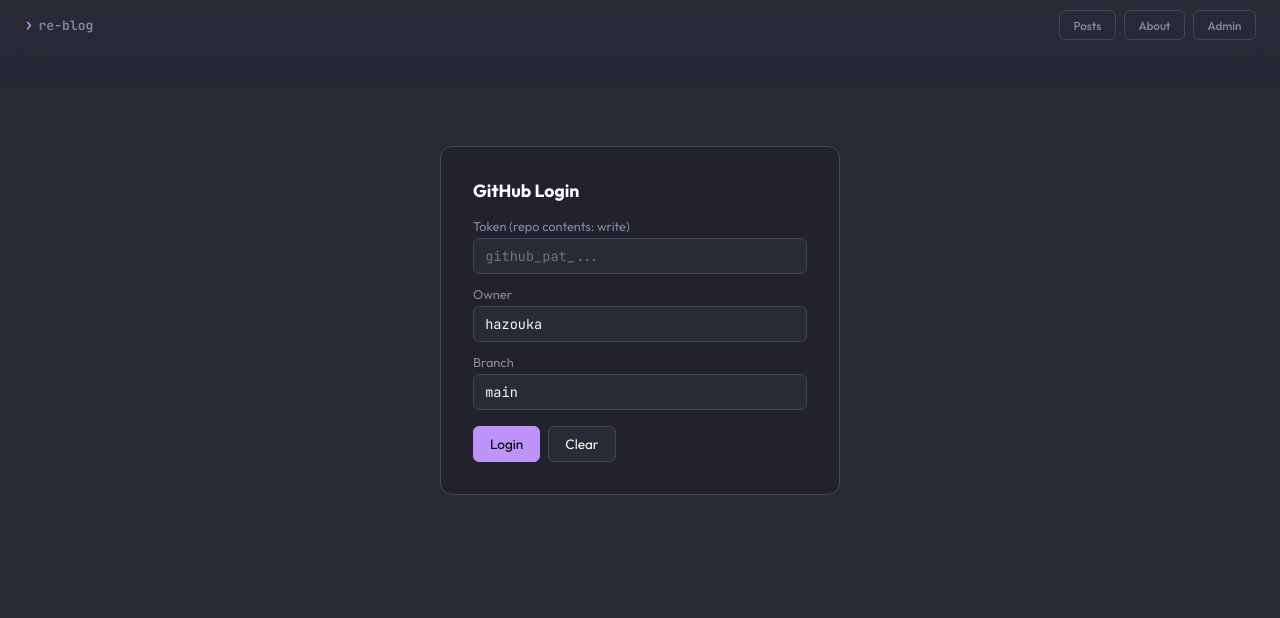
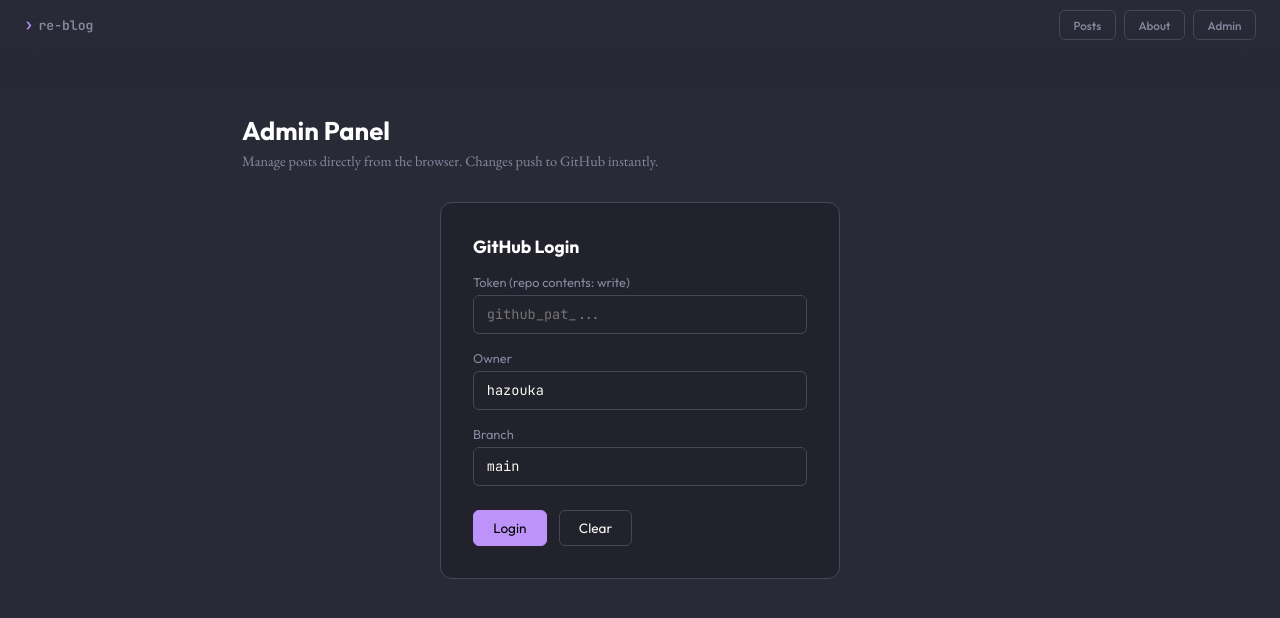
Before and after one commit to hazouka/hazouka.github.io, a Jekyll site: the page built from admin.html, in a window 1280 px wide and 900 px high. Shown: the top 618 px of the window. Built offline with Jekyll 4.4.1, drawn with Linux system fonts in a browser that asks for light colours; nearby versions of some CDN libraries; a style sheet for code colours, icons or effects is not loaded.

Commit message:
Restore simple form admin with toggle preview, add URL auto-edit

```diff
--- a/admin.html
+++ b/admin.html
@@ -4,132 +4,128 @@
 ---
 
 <style>
+  .admin-wrap { max-width: 900px; margin: 0 auto; }
+  .admin-wrap h1 { font-family: var(--font-ui); font-size: 1.6rem; color: var(--text-head); margin-bottom: 0.25rem; }
+  .admin-wrap p { color: var(--text-dim); margin-bottom: 2rem; font-size: 0.9rem; }
+  .admin-form { display: flex; flex-direction: column; gap: 1rem; }
+  .admin-form label { font-family: var(--font-ui); font-size: 0.8rem; color: var(--text-dim); display: block; margin-bottom: 0.3rem; }
+  .admin-form input, .admin-form textarea, .admin-form select {
+    width: 100%; padding: 0.6rem 0.8rem; background: var(--bg-alt);
+    border: 1px solid var(--border); border-radius: var(--radius);
+    color: var(--text); font-family: var(--font-mono); font-size: 0.85rem; outline: none;
+  }
+  .admin-form input:focus, .admin-form textarea:focus { border-color: var(--accent); }
+  .admin-form textarea { min-height: 300px; resize: vertical; line-height: 1.6; }
+  .form-row { display: grid; grid-template-columns: 1fr 1fr 1fr; gap: 1rem; }
+  .admin-actions { display: flex; gap: 0.75rem; margin-top: 0.5rem; flex-wrap: wrap; }
+  .admin-actions button { padding: 0.5rem 1.2rem; border: 1px solid var(--border); border-radius: var(--radius); background: var(--bg-alt); color: var(--text); font-family: var(--font-ui); font-size: 0.85rem; cursor: pointer; }
+  .admin-actions button:hover { background: var(--bg-hover); }
+  .admin-actions .primary { background: var(--accent); color: #000; border-color: var(--accent); }
+  .admin-actions .primary:hover { filter: brightness(1.1); }
+  .admin-actions .danger { border-color: var(--d-red); color: var(--d-red); }
+
   .admin-login { max-width: 400px; margin: 2rem auto; padding: 2rem; background: var(--bg-alt); border-radius: var(--radius-lg); border: 1px solid var(--border); }
   .admin-login h2 { font-family: var(--font-ui); font-size: 1.1rem; color: var(--text-head); margin-bottom: 1rem; }
-  .admin-login .field { margin-bottom: 0.75rem; }
-  .admin-login label { font-family: var(--font-ui); font-size: 0.8rem; color: var(--text-dim); display: block; margin-bottom: 0.25rem; }
-  .admin-login input { width: 100%; padding: 0.5rem 0.7rem; background: var(--bg); border: 1px solid var(--border); border-radius: var(--radius); color: var(--text); font-family: var(--font-mono); font-size: 0.85rem; outline: none; box-sizing: border-box; }
-  .admin-login input:focus { border-color: var(--accent); }
-  .admin-login .actions { display: flex; gap: 0.5rem; margin-top: 1rem; }
-  .admin-login .actions button { padding: 0.5rem 1rem; border: 1px solid var(--border); border-radius: var(--radius); background: var(--bg); color: var(--text); font-family: var(--font-ui); font-size: 0.85rem; cursor: pointer; }
-  .admin-login .actions button:hover { background: var(--bg-hover); }
-  .admin-login .actions .primary { background: var(--accent); color: #000; border-color: var(--accent); }
-  .admin-login .actions .primary:hover { filter: brightness(1.1); }
+  .admin-login .form-row { grid-template-columns: 1fr; }
 
-  .admin-editor { display: none; }
-  .admin-editor h1 { font-family: var(--font-ui); font-size: 1.4rem; color: var(--text-head); margin-bottom: 0.25rem; }
-  .admin-editor > p { color: var(--text-dim); margin-bottom: 1.5rem; font-size: 0.9rem; }
-  .admin-toolbar { display: flex; gap: 0.5rem; align-items: center; flex-wrap: wrap; margin-bottom: 0.75rem; }
-  .admin-toolbar button { padding: 0.4rem 0.9rem; border: 1px solid var(--border); border-radius: var(--radius); background: var(--bg-alt); color: var(--text); font-family: var(--font-ui); font-size: 0.8rem; cursor: pointer; }
-  .admin-toolbar button:hover { background: var(--bg-hover); }
-  .admin-toolbar .primary { background: var(--accent); color: #000; border-color: var(--accent); }
-  .admin-toolbar .primary:hover { filter: brightness(1.1); }
-  .admin-toolbar .danger { border-color: var(--d-red); color: var(--d-red); }
-  .admin-toolbar .danger:hover { background: rgba(255,85,85,0.1); }
-  .admin-toolbar .status { margin-left: auto; font-family: var(--font-mono); font-size: 0.75rem; color: var(--text-dim); }
-
-  .admin-meta { display: flex; gap: 0.75rem; margin-bottom: 0.75rem; flex-wrap: wrap; }
-  .admin-meta input { padding: 0.4rem 0.7rem; background: var(--bg-alt); border: 1px solid var(--border); border-radius: var(--radius); color: var(--text); font-family: var(--font-mono); font-size: 0.82rem; outline: none; }
-  .admin-meta input:focus { border-color: var(--accent); }
-  .admin-meta input[type="text"] { flex: 1; min-width: 150px; }
-  .admin-meta input[type="date"] { width: 140px; }
-  .admin-meta input[name="tags"] { width: 200px; }
-
-  .admin-split { display: grid; grid-template-columns: 1fr 1fr; gap: 1rem; margin-bottom: 0.75rem; }
-  .admin-split textarea { width: 100%; height: 55vh; padding: 0.8rem; background: var(--bg-alt); border: 1px solid var(--border); border-radius: var(--radius); color: var(--text); font-family: var(--font-mono); font-size: 0.82rem; line-height: 1.6; resize: vertical; outline: none; box-sizing: border-box; }
-  .admin-split textarea:focus { border-color: var(--accent); }
-  .admin-split .preview-pane { overflow-y: auto; height: 55vh; border: 1px solid var(--border); border-radius: var(--radius); background: var(--bg-alt); }
-  .admin-split .preview-pane .markdown-body { padding: 0.8rem; font-size: 0.9rem; }
-  .admin-split .preview-pane .markdown-body pre { font-size: 0.78rem; }
-  .admin-split .preview-pane .markdown-body img { max-width: 100%; }
-
-  .admin-msg { padding: 0.5rem 1rem; border-radius: var(--radius); font-family: var(--font-ui); font-size: 0.85rem; margin-bottom: 0.75rem; display: none; }
-  .admin-msg.ok { display: block; background: rgba(80, 250, 123, 0.1); border: 1px solid rgba(80, 250, 123, 0.2); color: var(--d-green); }
-  .admin-msg.err { display: block; background: rgba(255, 85, 85, 0.1); border: 1px solid rgba(255, 85, 85, 0.2); color: var(--d-red); }
-
-  .admin-posts { margin-top: 2rem; padding-top: 1.5rem; border-top: 1px solid var(--border); }
-  .admin-posts h2 { font-family: var(--font-ui); font-size: 1rem; color: var(--text-head); margin-bottom: 0.75rem; }
-  .admin-post-item { display: flex; align-items: center; justify-content: space-between; padding: 0.5rem 0.75rem; border: 1px solid var(--border); border-radius: var(--radius); margin-bottom: 0.4rem; background: var(--bg-alt); }
-  .admin-post-item .p-title { font-family: var(--font-ui); font-size: 0.85rem; color: var(--text); }
-  .admin-post-item .p-path { font-family: var(--font-mono); font-size: 0.7rem; color: var(--text-dim); margin-left: 0.5rem; }
-  .admin-post-item .p-actions { display: flex; gap: 0.3rem; }
-  .admin-post-item .p-actions button { padding: 0.2rem 0.5rem; font-size: 0.7rem; border: 1px solid var(--border); border-radius: 4px; background: var(--bg); color: var(--text); cursor: pointer; }
-  .admin-post-item .p-actions button:hover { background: var(--bg-hover); }
-  .admin-post-item .p-actions .del { color: var(--d-red); border-color: var(--d-red); }
-
-  .slug-preview { font-family: var(--font-mono); font-size: 0.7rem; color: var(--text-mute); margin-bottom: 0.5rem; }
-
-  @media (max-width: 768px) { .admin-split { grid-template-columns: 1fr; } .admin-split textarea { height: 30vh; } .admin-split .preview-pane { height: 40vh; } .admin-meta { flex-direction: column; } .admin-meta input[type="date"] { width: 100%; } .admin-meta input[name="tags"] { width: 100%; } }
+  .admin-posts { margin-top: 2rem; }
+  .admin-posts h2 { font-family: var(--font-ui); font-size: 1.1rem; color: var(--text-head); margin-bottom: 1rem; }
+  .admin-post-item { display: flex; align-items: center; justify-content: space-between; padding: 0.6rem 0.8rem; border: 1px solid var(--border); border-radius: var(--radius); margin-bottom: 0.5rem; background: var(--bg-alt); }
+  .admin-post-item .title { font-family: var(--font-ui); font-size: 0.9rem; color: var(--text); }
+  .admin-post-item .date { font-family: var(--font-mono); font-size: 0.75rem; color: var(--text-dim); margin-left: 0.75rem; }
+  .admin-post-item .actions { display: flex; gap: 0.4rem; }
+  .admin-post-item .actions button { padding: 0.25rem 0.6rem; font-size: 0.75rem; }
+  .admin-msg { padding: 0.6rem 1rem; border-radius: var(--radius); font-family: var(--font-ui); font-size: 0.85rem; margin-bottom: 1rem; }
+  .admin-msg.ok { background: rgba(80, 250, 123, 0.1); border: 1px solid rgba(80, 250, 123, 0.2); color: var(--d-green); }
+  .admin-msg.err { background: rgba(255, 85, 85, 0.1); border: 1px solid rgba(255, 85, 85, 0.2); color: var(--d-red); }
+  .slug-preview { font-family: var(--font-mono); font-size: 0.75rem; color: var(--text-mute); margin-top: 0.25rem; }
+  .admin-preview { margin-top: 1rem; padding: 1rem; background: var(--bg-alt); border: 1px solid var(--border); border-radius: var(--radius); }
+  .admin-preview h3 { font-family: var(--font-ui); font-size: 0.9rem; color: var(--text-dim); margin-bottom: 0.5rem; }
+  .admin-preview .markdown-body { font-size: 0.9rem; }
+  @media (max-width: 600px) { .form-row { grid-template-columns: 1fr; } }
 </style>
 
-<div id="adminApp">
-  <div id="adminMsg" class="admin-msg"></div>
+<div class="admin-wrap" id="adminApp">
+  <h1>Admin Panel</h1>
+  <p>Manage posts directly from the browser. Changes push to GitHub instantly.</p>
+
+  <div id="adminMsg" class="admin-msg" style="display:none"></div>
 
   <!-- Login -->
   <div id="loginSection" class="admin-login">
     <h2>GitHub Login</h2>
-    <div class="field">
+    <div class="admin-form">
+      <div class="form-row">
+        <div>
           <label for="ghToken">Token (repo contents: write)</label>
           <input type="password" id="ghToken" placeholder="github_pat_..." autocomplete="off">
         </div>
-    <div class="field">
+        <div>
           <label for="ghOwner">Owner</label>
           <input type="text" id="ghOwner" value="hazouka">
         </div>
-    <div class="field">
+        <div>
           <label for="ghBranch">Branch</label>
           <input type="text" id="ghBranch" value="main">
         </div>
-    <div class="actions">
+      </div>
+      <div class="admin-actions">
         <button class="primary" id="loginBtn">Login</button>
         <button id="clearLoginBtn">Clear</button>
       </div>
     </div>
-
-  <!-- Editor -->
-  <div id="editorSection" class="admin-editor">
-    <div style="display:flex;align-items:center;justify-content:space-between;flex-wrap:wrap;gap:0.5rem">
-      <h1>New Post</h1>
-      <button id="newPostBtn" style="padding:0.35rem 0.8rem;border:1px solid var(--border);border-radius:var(--radius);background:var(--bg-alt);color:var(--text);font-family:var(--font-ui);font-size:0.8rem;cursor:pointer">+ New Post</button>
-    </div>
-    <p>Write in markdown. Preview updates on every keystroke.</p>
-
-    <div class="admin-toolbar">
-      <button class="primary" id="saveBtn">Save</button>
-      <button class="danger" id="deleteBtn" style="display:none">Delete</button>
-      <span class="status" id="postStatus"></span>
   </div>
 
+  <!-- Editor (hidden until logged in) -->
+  <div id="editorSection" style="display:none">
+    <div class="admin-form">
+      <div class="form-row">
+        <div>
+          <label for="postTitle">Title</label>
+          <input type="text" id="postTitle" placeholder="Post title">
           <div class="slug-preview" id="slugPreview">/slug-will-be-here/</div>
-
-    <div class="admin-meta">
-      <input type="text" id="postTitle" placeholder="Title">
+        </div>
+        <div>
+          <label for="postDate">Date</label>
           <input type="date" id="postDate">
-      <input type="text" id="postTags" name="tags" placeholder="Tags (comma separated)">
         </div>
-
-    <div class="admin-split">
+        <div>
+          <label for="postTags">Tags (comma separated)</label>
+          <input type="text" id="postTags" placeholder="reverse, cpp, windows">
+        </div>
+      </div>
+      <div>
+        <label for="postContent">Content (markdown)</label>
         <textarea id="postContent" placeholder="Write your post in markdown..."></textarea>
-      <div class="preview-pane" id="previewPane">
+      </div>
+    </div>
+    <div class="admin-actions">
+      <button class="primary" id="saveBtn">Save Post</button>
+      <button id="previewToggleBtn">Toggle Preview</button>
+      <button class="danger" id="deleteBtn" style="display:none">Delete Post</button>
+      <span style="font-size:0.8rem;color:var(--text-dim);margin-left:auto" id="postStatus"></span>
+    </div>
+    <div id="previewSection" class="admin-preview" style="display:none">
+      <h3>Preview</h3>
       <div class="markdown-body" id="previewContent"></div>
     </div>
-    </div>
+    <hr style="border-color:var(--border);margin:2rem 0">
 
     <!-- Existing posts -->
-    <div class="admin-posts" id="adminPosts">
+    <div class="admin-posts">
       <h2>Existing Posts</h2>
       <div id="postsList"></div>
     </div>
   </div>
 </div>
 
-<script src="https://cdn.jsdelivr.net/npm/marked@15.0.7/marked.min.js"></script>
+<script src="https://cdnjs.cloudflare.com/ajax/libs/marked/15.0.7/marked.min.js"></script>
 <script>
 (function() {
-  const STORAGE_KEY = 'reblog-admin-v3';
-  const DRAFT_KEY = 'reblog-draft-v3';
+  const STORAGE_KEY = 'reblog-admin-v2';
+  const DRAFT_KEY = 'reblog-draft-v2';
   let currentFile = null;
-  let loginAttempted = false;
+  let postsCache = [];
 
   const $ = id => document.getElementById(id);
   const msg = $('adminMsg');
@@ -266,28 +275,35 @@
     try {
       const data = await ghFetch('/git/trees/main?recursive=1');
       const posts = data.tree.filter(f => f.path.startsWith('_posts/') && f.path.endsWith('.md'));
+      postsCache = posts;
       const list = $('postsList');
-      if (!posts.length) { list.innerHTML = '<p style="color:var(--text-dim);font-size:0.85rem">No posts yet.</p>'; return; }
-      list.innerHTML = posts.sort((a,b) => b.path.localeCompare(a.path)).map(p => {
-        const match = p.path.match(/_posts\/\d{4}-\d{2}-\d{2}-(.+)\.md$/);
-        const title = match ? match[1].replace(/-/g, ' ') : p.path.replace('_posts/', '');
-        return '<div class="admin-post-item">'
-          + '<div><span class="p-title">' + title + '</span><span class="p-path">' + p.path.replace('_posts/', '') + '</span></div>'
-          + '<div class="p-actions">'
-          + '<button onclick="window._editPost(\'' + p.path + '\')">Edit</button>'
-          + '<button class="del" onclick="window._deletePost(\'' + p.path + '\')">Del</button>'
-          + '</div></div>';
+      if (!posts.length) {
+        list.innerHTML = '<p style="color:var(--text-dim);font-size:0.9rem">No posts yet.</p>';
+        return;
+      }
+      list.innerHTML = posts.map(p => {
+        const name = p.path.replace('_posts/', '');
+        const match = name.match(/^\d{4}-\d{2}-\d{2}-(.+)\.md$/);
+        const title = match ? match[1].replace(/-/g, ' ') : name;
+        return `<div class="admin-post-item">
+          <div><span class="title">${title}</span><span class="date">${p.path}</span></div>
+          <div class="actions">
+            <button onclick="editPost('${p.path}')">Edit</button>
+            <button class="danger" onclick="deletePost('${p.path}')">Del</button>
+          </div>
+        </div>`;
       }).join('');
     } catch(e) {
       showMsg('Failed to load posts: ' + e.message, 'err');
     }
   }
 
-  window._editPost = async function(path) {
+  window.editPost = async function editPost(path) {
     try {
       const data = await ghFetch('/contents/' + encodeURIComponent(path));
-      const raw = decodeURIComponent(escape(atob(data.content)));
-      const fmMatch = raw.match(/^---\n([\s\S]*?)\n---\n?([\s\S]*)$/);
+      const content = decodeURIComponent(escape(atob(data.content)));
+      // Parse front matter
+      const fmMatch = content.match(/^---\n([\s\S]*?)\n---\n([\s\S]*)$/);
       if (fmMatch) {
         const fm = fmMatch[1];
         const body = fmMatch[2].trim();
@@ -328,33 +340,25 @@
         $('deleteBtn').style.display = 'none';
         $('postStatus').textContent = '';
         localStorage.removeItem(DRAFT_KEY);
-    updateSlug();
-    updatePreview();
+      }
+    } catch(e) {
+      showMsg('Delete failed: ' + e.message, 'err');
+    }
   }
 
-  function updatePreview() {
-    const content = $('postContent').value;
-    const pane = $('previewContent');
-    if (!content) { pane.innerHTML = '<p style="color:var(--text-dim);font-size:0.85rem">Preview will appear here...</p>'; return; }
-    try { pane.innerHTML = marked.parse(content); } catch(e) { pane.innerHTML = '<p style="color:var(--d-red)">Preview error</p>'; }
+  $('postTitle').addEventListener('input', () => { updateSlug(); saveDraft(); });
+  $('postDate').addEventListener('change', saveDraft);
+  $('postTags').addEventListener('input', saveDraft);
+  $('postContent').addEventListener('input', saveDraft);
+
+  updateSlug();
+
+  $('loginBtn').addEventListener('click', async () => {
+    const cfg = getConfig();
+    if (!cfg.token || !cfg.owner) {
+      showMsg('Token and owner required', 'err');
+      return;
     }
-
-  // Auto-preview on input
-  let previewTimer = null;
-  $('postContent').addEventListener('input', function() {
-    clearTimeout(previewTimer);
-    previewTimer = setTimeout(updatePreview, 150);
-    saveDraft();
-  });
-
-  $('postTitle').addEventListener('input', function() { updateSlug(); saveDraft(); });
-  $('postDate').addEventListener('change', function() { updateSlug(); saveDraft(); });
-  $('postTags').addEventListener('input', saveDraft);
-
-  $('loginBtn').addEventListener('click', async function() {
-    loginAttempted = true;
-    const cfg = getConfig();
-    if (!cfg.token || !cfg.owner) { showMsg('Token and owner required', 'err'); return; }
     try {
       const data = await ghFetch('');
       repo = data.name || 'hazouka.github.io';
@@ -364,45 +368,70 @@
       showMsg('Logged in as ' + cfg.owner + '/' + repo, 'ok');
       loadPosts();
       loadDraft();
-      updatePreview();
-    } catch(e) { showMsg('Login failed: ' + e.message, 'err'); }
+    } catch(e) {
+      showMsg('Login failed: ' + e.message, 'err');
+    }
   });
 
-  $('clearLoginBtn').addEventListener('click', function() {
+  $('clearLoginBtn').addEventListener('click', () => {
     clearSettings();
     showMsg('Credentials cleared', 'ok');
   });
 
-  $('saveBtn').addEventListener('click', async function() {
+  $('saveBtn').addEventListener('click', async () => {
     const title = $('postTitle').value.trim();
     const date = $('postDate').value;
     const tags = $('postTags').value.trim();
     const content = $('postContent').value.trim();
-    if (!title || !content) { showMsg('Title and content required', 'err'); return; }
+
+    if (!title || !content) {
+      showMsg('Title and content required', 'err');
+      return;
+    }
+
     const filename = currentFile || buildPostFilename(title, date);
     const fullContent = buildPostContent(title, date, tags, content);
+    const msg_text = currentFile ? 'Update ' + currentFile : 'New post: ' + title;
+
     try {
-      await saveFile(filename, fullContent, currentFile ? 'Update ' + currentFile : 'New post: ' + title);
-      showMsg('Saved: ' + filename, 'ok');
+      await saveFile(filename, fullContent, msg_text);
+      showMsg('Saved! (' + filename + ')', 'ok');
       currentFile = filename;
       $('deleteBtn').style.display = 'inline-block';
       $('postStatus').textContent = 'Saved: ' + filename;
       localStorage.removeItem(DRAFT_KEY);
       loadPosts();
-    } catch(e) { showMsg('Save failed: ' + e.message, 'err'); }
+    } catch(e) {
+      showMsg('Save failed: ' + e.message, 'err');
+    }
   });
 
-  $('deleteBtn').addEventListener('click', function() {
-    if (currentFile) window._deletePost(currentFile);
+  $('deleteBtn').addEventListener('click', () => {
+    if (currentFile) deletePost(currentFile);
   });
 
-  $('newPostBtn').addEventListener('click', newPost);
+  $('previewToggleBtn').addEventListener('click', () => {
+    const preview = $('previewSection');
+    if (preview.style.display !== 'none') {
+      preview.style.display = 'none';
+      return;
+    }
+    const content = $('postContent').value;
+    if (!content) { showMsg('Nothing to preview', 'err'); return; }
+    try {
+      $('previewContent').innerHTML = marked.parse(content);
+      preview.style.display = 'block';
+    } catch(e) {
+      showMsg('Preview error', 'err');
+    }
+  });
 
-  // Auto-login on load
+  // Check if already logged in
   loadSettings();
   const cfg = getConfig();
   if (cfg.token && cfg.owner) {
-    (async function() {
+    // Try auto-login
+    (async () => {
       try {
         const data = await ghFetch('');
         repo = data.name || 'hazouka.github.io';
```
Also changed, not shown: other parts of admin.html (+38 -27 lines). Lines whose indentation alone changed are shown as unchanged.
